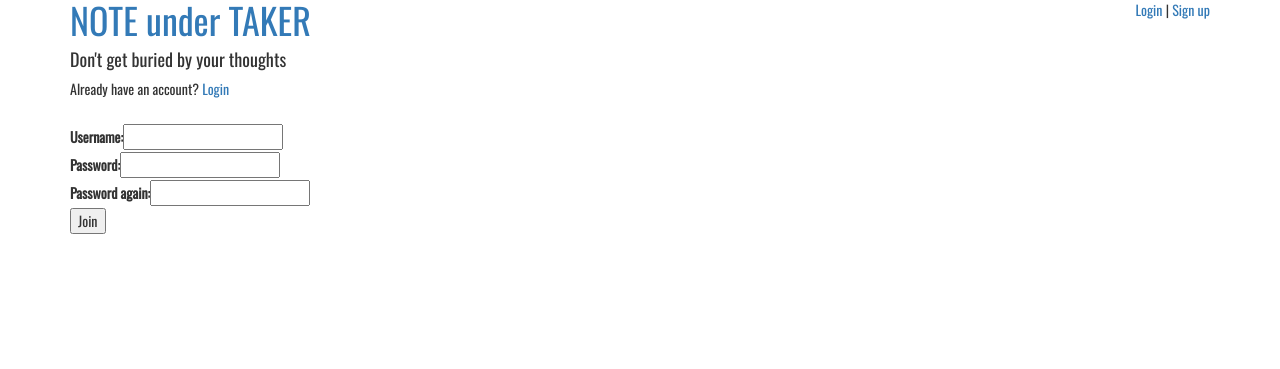
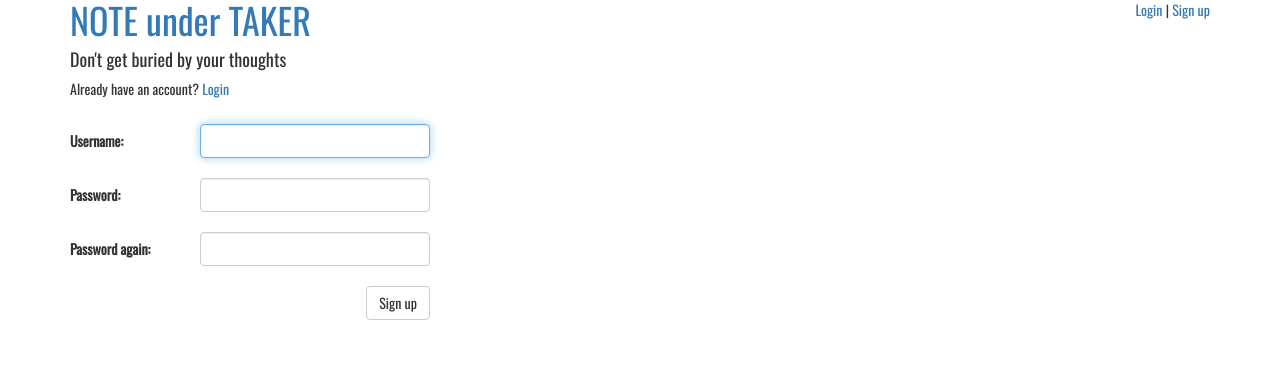
Before and after one commit to mdribera/note-under-taker, a Django app: page /signup/ in a window 1280 px wide. Shown: the top 369 px of the page. Run offline with Django 3.2, Linux system fonts and the light colour scheme; parts of the project's set-up code (start-up, migrations or seed data) failed here and were passed over; some libraries are stand-ins or nearby versions.

Commit message:
style signup form

```diff
--- a/notes/static/notes/style.css
+++ b/notes/static/notes/style.css
@@ -72,3 +72,7 @@ h2 {
 .label-list a.active {
 	box-shadow: 0px 0px 1px 2px #337ab7;
 }
+
+.form-group label {
+	line-height: 34px;
+}
--- a/notes/templates/registration/login.html
+++ b/notes/templates/registration/login.html
@@ -8,7 +8,8 @@
 
 {% block content %}
 <div class="row">
-	<div class="col-xs-3">	{% if form.errors %}
+	<div class="col-xs-4">
+		{% if form.errors %}
 		<p class="bg-danger">Your username and password didn't match. Please try again.</p>
 		{% endif %}
 
--- a/notes/templates/registration/signup.html
+++ b/notes/templates/registration/signup.html
@@ -1,32 +1,34 @@
 {% extends "base.html" %}
+
+{% load add_class %}
 
 {% block nav %}
   <p>Already have an account? <a href="{% url 'login' %}">Login</a></p>
 {% endblock %}
 
 {% block content %}
-<div class="signup-form">
-  <form action="{% url 'signup' %}" method="post">
+<div class="row">
+  <div class="col-xs-4">
+    <form class="form-horizontal" action="{% url 'signup' %}" method="post">
       {% csrf_token %}
       {{ form.non_field_errors }}
-    <div class="input-group">
+      <div class="form-group">
         {{ form.username.errors }}
-      <label for="id_username">Username:</label>
-      <input id="id_username" maxlength="30" name="username" type="text">
+        <label class="col-xs-4" for="id_username">Username:</label>
+        <div class="col-xs-8">{{ form.username|add_class:"form-control" }}</div>
       </div>
-    <div class="input-group">
+      <div class="form-group">
         {{ form.password1.errors }}
-      <label for="id_password1">Password:</label>
-      <input id="id_password1" name="password1" type="password">
+          <label class="col-xs-4" for="id_password1">Password:</label>
+          <div class="col-xs-8">{{ form.password1|add_class:"form-control" }}</div>
       </div>
-    <div class="input-group">
+      <div class="form-group">
         {{ form.password2.errors }}
-      <label for="id_password2">Password again:</label>
-      <input id="id_password2" name="password2" type="password">
+        <label class="col-xs-4" for="id_password2">Password again:</label>
+        <div class="col-xs-8">{{ form.password2|add_class:"form-control" }}</div>
       </div>
-    <div class="input-group">
-      <input value="Join" type="submit">
-    </div>
+      <button type="submit" class="btn btn-default pull-right">Sign up</button>
     </form>
   </div>
+</div>
 {% endblock %}
--- a/notes/views.py
+++ b/notes/views.py
@@ -39,13 +39,13 @@ class DetailView(generic.DetailView):
 def signup(request):
     """ A user is already signed in """
     if request.user.is_authenticated():
-        return HttpResponseRedirect(reverse('index'))
+        return HttpResponseRedirect(reverse('notes:index'))
     """ If this is a POST request we need to process the form data """
     if request.method == 'POST':
         form = UserCreationForm(request.POST)
         if form.is_valid():
             user = form.save()
-            return HttpResponseRedirect(reverse('index'))
+            return HttpResponseRedirect(reverse('notes:index'))
     else:
         """ If it's a GET request (or any other method) we'll create a blank form """
         form = UserCreationForm()
```
Lines whose indentation alone changed are shown as unchanged.
